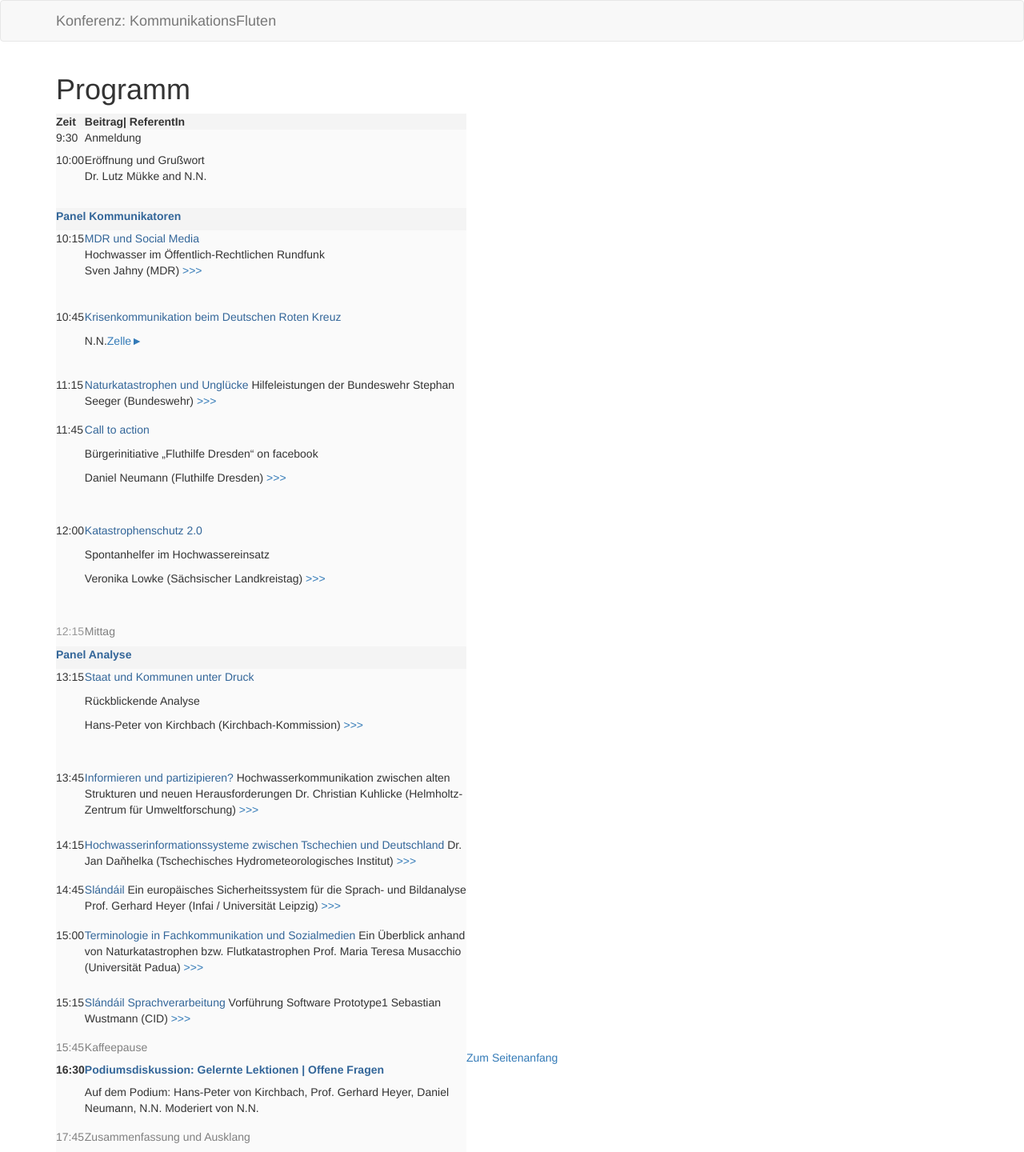
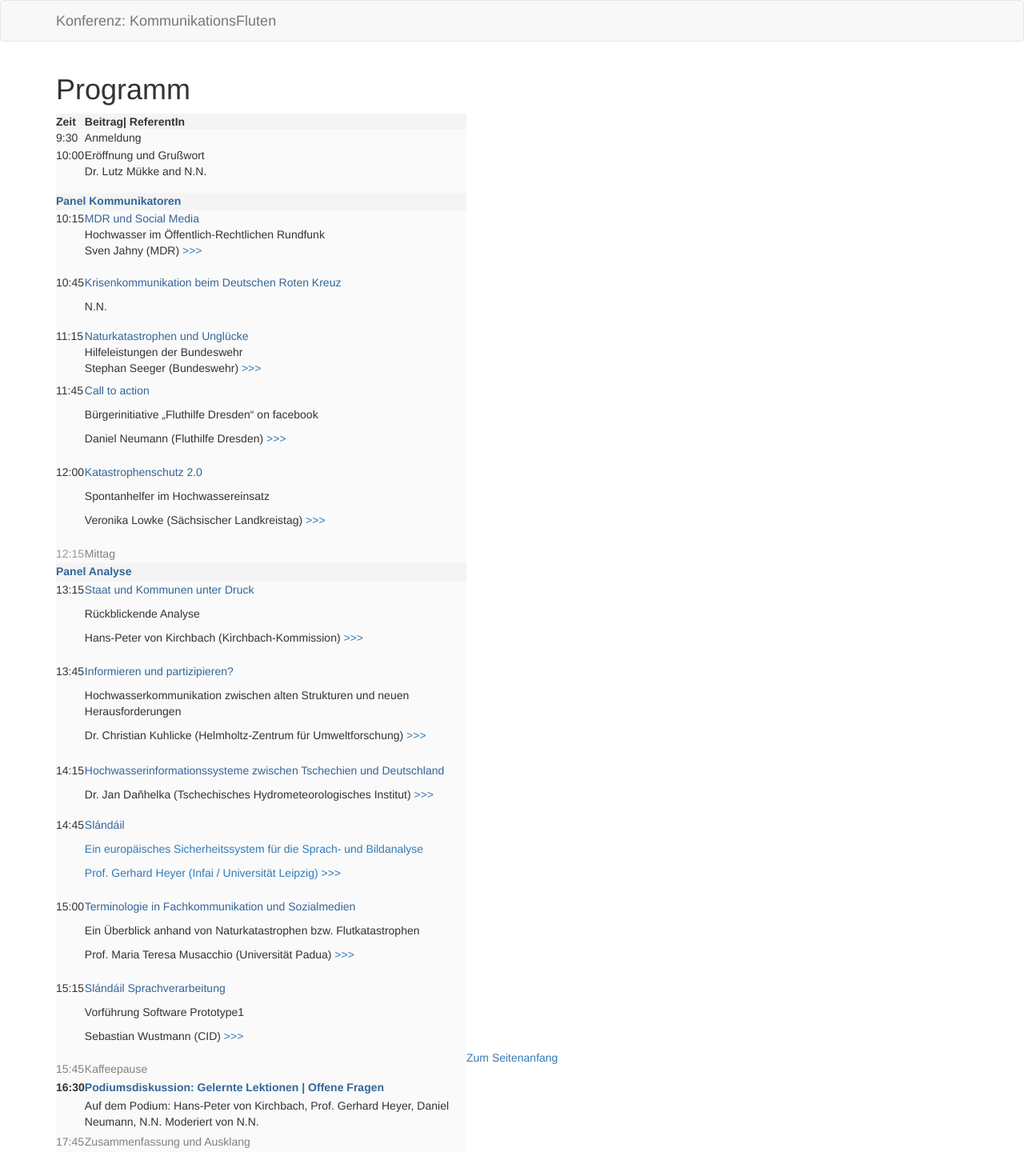
Before and after one commit to susedev/test, a Jekyll site: the page built from programm-uebersicht.html, in a window 1280 px wide. Shown: the whole page at 80% size. Built offline with Jekyll 4.4.1, drawn with Linux system fonts in a browser that asks for light colours.

Commit message:
Edit from JekyllCMS

```diff
--- a/programm-uebersicht.html
+++ b/programm-uebersicht.html
@@ -36,12 +36,14 @@ title: Programm
 			<td style="background-color: rgb(250, 250, 250); border-color: rgb(255, 255, 255); text-align: left; vertical-align: top;">
 			<p><a href="http://www.eijc.eu/?p=2600/#NN"><span style="color: #336699;">Krisenkommunikation beim Deutschen Roten Kreuz</span></a></p>
 
-			<p>N.N.<span><a _cke_focus="1" aria-disabled="false" aria-haspopup="true" href="javascript:void('Zelle')" id="cke_25661" onblur="this.style.cssText = this.style.cssText;" onclick="CKEDITOR.tools.callFunction(78,1); return false;" onmouseout="CKEDITOR.tools.callFunction(77,1);" onmouseover="CKEDITOR.tools.callFunction(76,1);" role="menuitem" tabindex="-1" title="Zelle"><span><span>Zelle</span><span><span>►</span></span></span></a></span></p>
+			<p>N.N.</p>
 			</td>
 		</tr>
 		<tr>
 			<td style="background-color: rgb(250, 250, 250); border-color: rgb(255, 255, 255); text-align: left; vertical-align: top;">11:15</td>
-			<td style="background-color: rgb(250, 250, 250); border-color: rgb(255, 255, 255); text-align: left; vertical-align: top;"><a href="http://www.eijc.eu/?p=2600/#Seeger"><span style="color: #336699;">Naturkatastrophen und Ungl&uuml;cke</span></a> Hilfeleistungen der Bundeswehr Stephan Seeger (Bundeswehr) <a href="http://www.eijc.eu/?p=2600/#Seeger">&gt;&gt;&gt;</a></td>
+			<td style="background-color: rgb(250, 250, 250); border-color: rgb(255, 255, 255); text-align: left; vertical-align: top;"><a href="http://www.eijc.eu/?p=2600/#Seeger"><span style="color: #336699;">Naturkatastrophen und Ungl&uuml;cke</span></a><br />
+			Hilfeleistungen der Bundeswehr<br />
+			Stephan Seeger (Bundeswehr) <a href="http://www.eijc.eu/?p=2600/#Seeger">&gt;&gt;&gt;</a></td>
 		</tr>
 		<tr>
 			<td style="background-color: rgb(250, 250, 250); border-color: rgb(255, 255, 255); text-align: left; vertical-align: top;">11:45</td>
@@ -82,23 +84,51 @@ title: Programm
 		</tr>
 		<tr>
 			<td style="background-color: rgb(250, 250, 250); border-color: rgb(255, 255, 255); text-align: left; vertical-align: top;">13:45</td>
-			<td style="background-color: rgb(250, 250, 250); border-color: rgb(255, 255, 255); text-align: left; vertical-align: top;"><a href="http://www.eijc.eu/?p=2600/#Kuhlicke"><span style="color: #336699;">Informieren und partizipieren?</span></a> Hochwasserkommunikation zwischen alten Strukturen und neuen Herausforderungen Dr. Christian Kuhlicke (Helmholtz-Zentrum f&uuml;r Umweltforschung) <a href="http://www.eijc.eu/?p=2600/#Kuhlicke">&gt;&gt;&gt;</a></td>
+			<td style="background-color: rgb(250, 250, 250); border-color: rgb(255, 255, 255); text-align: left; vertical-align: top;">
+			<p><a href="http://www.eijc.eu/?p=2600/#Kuhlicke"><span style="color: #336699;">Informieren und partizipieren?</span></a></p>
+
+			<p>Hochwasserkommunikation zwischen alten Strukturen und neuen Herausforderungen</p>
+
+			<p>Dr. Christian Kuhlicke (Helmholtz-Zentrum f&uuml;r Umweltforschung) <a href="http://www.eijc.eu/?p=2600/#Kuhlicke">&gt;&gt;&gt;</a></p>
+			</td>
 		</tr>
 		<tr>
 			<td style="background-color: rgb(250, 250, 250); border-color: rgb(255, 255, 255); text-align: left; vertical-align: top;">14:15</td>
-			<td style="background-color: rgb(250, 250, 250); border-color: rgb(255, 255, 255); text-align: left; vertical-align: top;"><a href="http://www.eijc.eu/?p=2600/#Danhelka"><span style="color: #336699;">Hochwasserinformationssysteme zwischen Tschechien und Deutschland</span></a> Dr. Jan Daňhelka (Tschechisches Hydrometeorologisches Institut) <a href="http://www.eijc.eu/?p=2600/#Danhelka">&gt;&gt;&gt;</a></td>
+			<td style="background-color: rgb(250, 250, 250); border-color: rgb(255, 255, 255); text-align: left; vertical-align: top;">
+			<p><a href="http://www.eijc.eu/?p=2600/#Danhelka"><span style="color: #336699;">Hochwasserinformationssysteme zwischen Tschechien und Deutschland</span></a></p>
+
+			<p>Dr. Jan Daňhelka (Tschechisches Hydrometeorologisches Institut) <a href="http://www.eijc.eu/?p=2600/#Danhelka">&gt;&gt;&gt;</a></p>
+			</td>
 		</tr>
 		<tr>
 			<td style="background-color: rgb(250, 250, 250); border-color: rgb(255, 255, 255); text-align: left; vertical-align: top;">14:45</td>
-			<td style="background-color: rgb(250, 250, 250); border-color: rgb(255, 255, 255); text-align: left; vertical-align: top;"><a href="http://www.eijc.eu/?p=2600/#Heyer"><span style="color: #336699;">Sl&aacute;nd&aacute;il</span></a> Ein europ&auml;isches Sicherheitssystem f&uuml;r die Sprach- und Bildanalyse Prof. Gerhard Heyer (Infai / Universit&auml;t Leipzig) <a href="http://www.eijc.eu/?p=2600/#Heyer">&gt;&gt;&gt;</a></td>
+			<td style="background-color: rgb(250, 250, 250); border-color: rgb(255, 255, 255); text-align: left; vertical-align: top;">
+			<p><a href="http://www.eijc.eu/?p=2600/#Heyer"><span style="color: #336699;">Sl&aacute;nd&aacute;il</span> </a></p>
+
+			<p><a href="http://www.eijc.eu/?p=2600/#Heyer">Ein europ&auml;isches Sicherheitssystem f&uuml;r die Sprach- und Bildanalyse</a></p>
+
+			<p><a href="http://www.eijc.eu/?p=2600/#Heyer">Prof. Gerhard Heyer (Infai / Universit&auml;t Leipzig) </a><a href="http://www.eijc.eu/?p=2600/#Heyer">&gt;&gt;&gt;</a></p>
+			</td>
 		</tr>
 		<tr>
 			<td style="background-color: rgb(250, 250, 250); border-color: rgb(255, 255, 255); text-align: left; vertical-align: top;">15:00</td>
-			<td style="background-color: rgb(250, 250, 250); border-color: rgb(255, 255, 255); text-align: left; vertical-align: top;"><a href="http://www.eijc.eu/?p=2600/#Musacchio"><span style="color: #336699;">Terminologie in Fachkommunikation und Sozialmedien</span></a> Ein &Uuml;berblick anhand von Naturkatastrophen bzw. Flutkatastrophen Prof. Maria Teresa Musacchio (Universit&auml;t Padua) <a href="http://www.eijc.eu/?p=2600/#Musacchio">&gt;&gt;&gt;</a></td>
+			<td style="background-color: rgb(250, 250, 250); border-color: rgb(255, 255, 255); text-align: left; vertical-align: top;">
+			<p><a href="http://www.eijc.eu/?p=2600/#Musacchio"><span style="color: #336699;">Terminologie in Fachkommunikation und Sozialmedien</span></a></p>
+
+			<p>Ein &Uuml;berblick anhand von Naturkatastrophen bzw. Flutkatastrophen</p>
+
+			<p>Prof. Maria Teresa Musacchio (Universit&auml;t Padua) <a href="http://www.eijc.eu/?p=2600/#Musacchio">&gt;&gt;&gt;</a></p>
+			</td>
 		</tr>
 		<tr>
 			<td style="background-color: rgb(250, 250, 250); border-color: rgb(255, 255, 255); text-align: left; vertical-align: top;">15:15</td>
-			<td style="background-color: rgb(250, 250, 250); border-color: rgb(255, 255, 255); text-align: left; vertical-align: top;"><a href="http://www.eijc.eu/?p=2600/#Wustmann"><span style="color: #336699;">Sl&aacute;nd&aacute;il Sprachverarbeitung</span></a> Vorf&uuml;hrung Software Prototype1 Sebastian Wustmann (CID) <a href="http://www.eijc.eu/?p=2600/#Wustmann">&gt;&gt;&gt;</a></td>
+			<td style="background-color: rgb(250, 250, 250); border-color: rgb(255, 255, 255); text-align: left; vertical-align: top;">
+			<p><a href="http://www.eijc.eu/?p=2600/#Wustmann"><span style="color: #336699;">Sl&aacute;nd&aacute;il Sprachverarbeitung</span></a></p>
+
+			<p>Vorf&uuml;hrung Software Prototype1</p>
+
+			<p>Sebastian Wustmann (CID) <a href="http://www.eijc.eu/?p=2600/#Wustmann">&gt;&gt;&gt;</a></p>
+			</td>
 		</tr>
 		<tr>
 			<td style="background-color: rgb(250, 250, 250); border-color: rgb(255, 255, 255); text-align: left; vertical-align: top;"><span style="color: #808080;">15:45</span></td>
```
